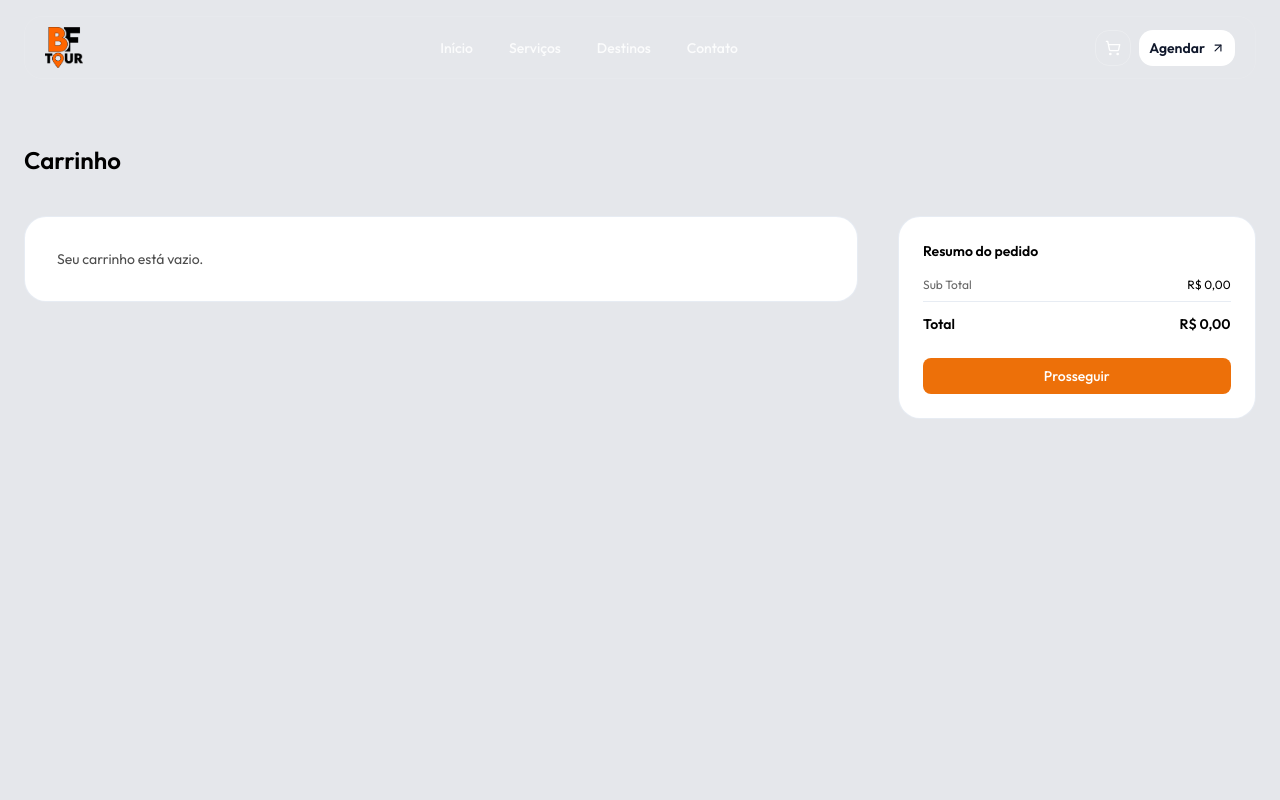
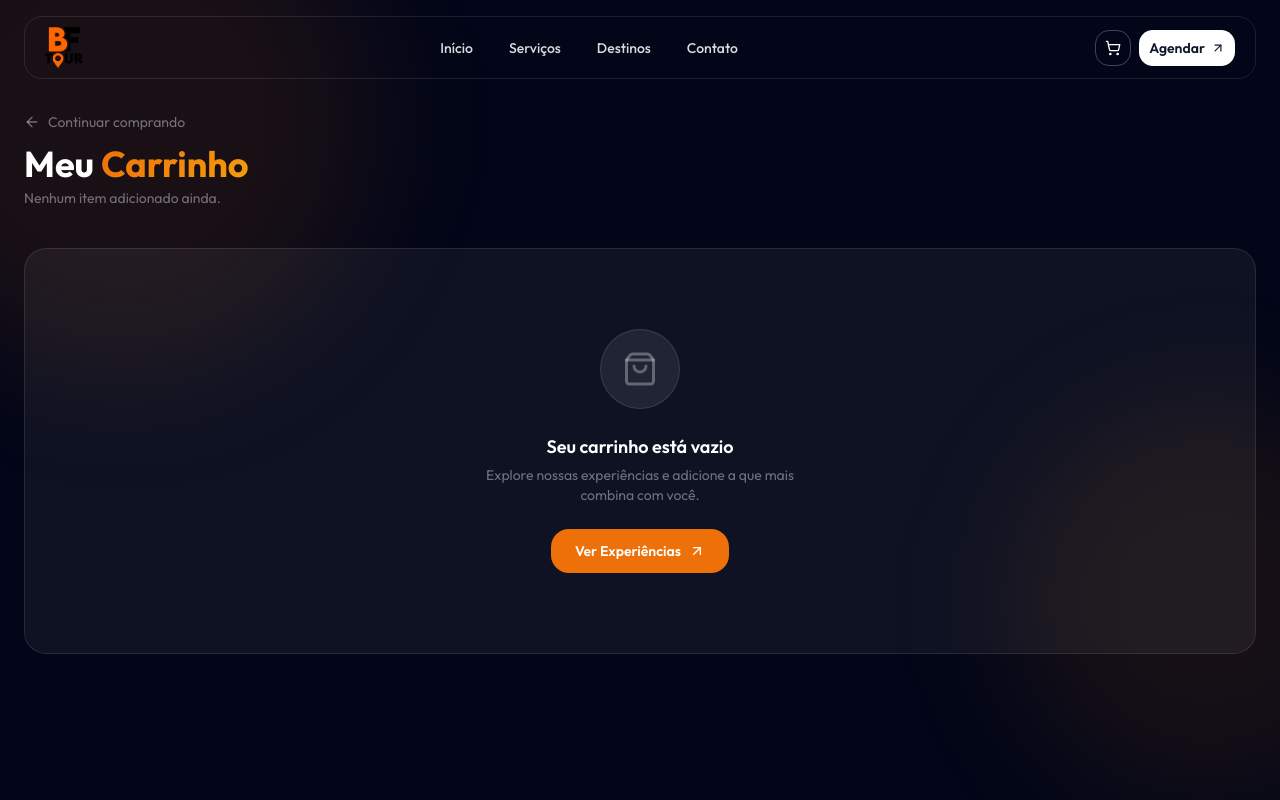
Before and after one commit to JasielLeal/bftour, a Next.js app: page /cart in a window 1280 px wide. Built offline with nearby package versions, Linux system fonts and the light colour scheme.

Commit message:
feat: refactor

```diff
--- a/app/(pages)/cart/page.tsx
+++ b/app/(pages)/cart/page.tsx
@@ -3,8 +3,7 @@
 import Image from "next/image";
 import Link from "next/link";
 import { useMemo } from "react";
-import { Button } from "@/components/ui/button";
-import { Trash2 } from "lucide-react";
+import { Trash2, ShoppingBag, ArrowLeft, Clock, MapPin, ArrowUpRight, Shield, Zap } from "lucide-react";
 import { useCart } from "@/components/cart/cart-context";
 import { experiencias } from "@/data/experiencias";
 import { Reveal } from "@/components/reveal";
@@ -39,67 +38,126 @@ export default function Cart() {
         0
     );
 
+    const isEmpty = groupedItems.length === 0;
+
     return (
-        <section className="bg-gray-200 min-h-screen" id="carrinho">
-            <div className="max-w-7xl mx-auto px-6 py-16">
-                <Reveal className="flex items-center justify-between pt-20">
-                    <h1 className="text-2xl font-semibold text-black">Carrinho</h1>
+        <div className="relative min-h-screen bg-slate-950 overflow-hidden">
+            {/* Ambient blobs */}
+            <div className="pointer-events-none absolute -top-32 -left-32 w-125 h-125 rounded-full bg-primary/10 blur-3xl" />
+            <div className="pointer-events-none absolute top-1/2 -right-32 w-100 h-100 rounded-full bg-orange-400/8 blur-3xl" />
+
+            <div className="relative z-10 max-w-7xl mx-auto px-4 sm:px-6 pt-28 pb-24">
+
+                {/* Header */}
+                <Reveal className="flex items-center gap-4 mb-3">
+                    <Link
+                        href="/#favorites"
+                        className="inline-flex items-center gap-2 text-sm text-white/40 hover:text-white/80 transition-colors"
+                    >
+                        <ArrowLeft className="size-4" />
+                        Continuar comprando
+                    </Link>
+                </Reveal>
+                <Reveal delay={60} className="mb-10">
+                    <h1 className="text-3xl sm:text-4xl font-bold text-white">
+                        Meu <span className="text-gradient">Carrinho</span>
+                    </h1>
+                    <p className="text-white/40 text-sm mt-1">
+                        {isEmpty ? "Nenhum item adicionado ainda." : `${items.length} item${items.length > 1 ? "s" : ""} selecionado${items.length > 1 ? "s" : ""}`}
+                    </p>
                 </Reveal>
 
-                <div className="mt-10 grid gap-10 lg:grid-cols-[1.4fr_0.6fr]">
-                    <div className="space-y-6">
-                        {groupedItems.length === 0 && (
-                            <Reveal className="rounded-3xl border border-slate-200/80 bg-white p-8 text-sm text-black/70">
-                                Seu carrinho está vazio.
+                {isEmpty ? (
+                    /* ── Empty state ── */
+                    <Reveal className="flex flex-col items-center justify-center gap-6 rounded-3xl border border-white/10 bg-white/5 py-20 px-6 text-center">
+                        <span className="flex size-20 items-center justify-center rounded-full bg-white/8 border border-white/10">
+                            <ShoppingBag className="size-9 text-white/30" />
+                        </span>
+                        <div>
+                            <p className="text-lg font-semibold text-white">Seu carrinho está vazio</p>
+                            <p className="text-white/40 text-sm mt-1 max-w-xs mx-auto">
+                                Explore nossas experiências e adicione a que mais combina com você.
+                            </p>
+                        </div>
+                        <Link
+                            href="/#favorites"
+                            className="inline-flex items-center gap-2 rounded-2xl bg-primary px-6 py-3 text-sm font-semibold text-white hover:bg-orange-500 transition-colors"
+                        >
+                            Ver Experiências <ArrowUpRight className="size-4" />
+                        </Link>
                     </Reveal>
-                        )}
+                ) : (
+                    <div className="grid gap-6 lg:grid-cols-[1fr_380px] lg:items-start">
 
-                        {groupedItems.map(({ item, qty }) => {
+                        {/* ── Items list ── */}
+                        <div className="space-y-4">
+                            {groupedItems.map(({ item, qty }, index) => {
                                 const exp = experienceMap.get(item.id);
                                 const image = exp?.imagens?.[0] ?? "/quadriciculo.jpeg";
-                            const subtitle = exp ? `${exp.tipo} · ${exp.duracao}` : item.tipo;
 
                                 return (
-                                <Reveal key={item.id} delay={qty * 70}>
-                                <article className="interactive-card rounded-3xl border border-slate-200/80 bg-white p-5">
-                                    <div className="flex gap-4">
-                                        <div className="relative h-24 w-20 overflow-hidden rounded-2xl bg-slate-100">
+                                    <Reveal key={item.id} delay={index * 60}>
+                                        <article className="group flex gap-4 sm:gap-5 rounded-2xl border border-white/10 bg-white/5 p-4 sm:p-5 transition-colors hover:border-white/20">
+                                            {/* Image */}
+                                            <div className="relative h-24 w-24 sm:h-28 sm:w-28 shrink-0 overflow-hidden rounded-xl bg-white/10">
                                                 <Image
                                                     src={image}
                                                     alt={item.titulo}
                                                     fill
-                                                className="object-cover"
-                                                sizes="80px"
+                                                    className="object-cover transition-transform duration-500 group-hover:scale-105"
+                                                    sizes="112px"
                                                 />
                                             </div>
-                                        <div className="flex flex-1 items-start justify-between">
-                                            <div>
-                                                <h3 className="text-base font-semibold text-black">
+
+                                            {/* Details */}
+                                            <div className="flex flex-1 min-w-0 flex-col justify-between">
+                                                <div className="flex items-start justify-between gap-2">
+                                                    <div className="min-w-0">
+                                                        <p className="text-[11px] font-semibold uppercase tracking-wider text-primary mb-0.5">
+                                                            {exp?.tipo ?? item.tipo}
+                                                        </p>
+                                                        <h3 className="text-sm sm:text-base font-bold text-white leading-snug truncate">
                                                             {item.titulo}
                                                         </h3>
-                                                <p className="text-xs text-black/60 capitalize">{subtitle}</p>
-                                                <div className="mt-2 text-[11px] text-black/60">
-                                                    Quantidade: <span className="text-black/70">{qty}</span>
+                                                        <div className="flex items-center gap-3 mt-1.5 text-xs text-white/40">
+                                                            {exp?.duracao && (
+                                                                <span className="flex items-center gap-1">
+                                                                    <Clock className="size-3" />
+                                                                    {exp.duracao}
+                                                                </span>
+                                                            )}
+                                                            {exp?.localizacao && (
+                                                                <span className="flex items-center gap-1">
+                                                                    <MapPin className="size-3" />
+                                                                    Baía Formosa
+                                                                </span>
+                                                            )}
                                                         </div>
                                                     </div>
-                                            <div className="text-right">
-                                                <p className="text-sm font-semibold text-black">
+                                                    <div className="shrink-0 text-right">
+                                                        <p className="text-base sm:text-lg font-bold text-white">
                                                             {formatCurrency(item.preco * qty)}
                                                         </p>
-                                            </div>
+                                                        {qty > 1 && (
+                                                            <p className="text-xs text-white/40">
+                                                                {qty}× {formatCurrency(item.preco)}
+                                                            </p>
+                                                        )}
                                                     </div>
                                                 </div>
 
-                                    <div className="mt-4 flex items-center justify-between">
-                                        <div className="text-xs text-black/60">
-                                            {formatCurrency(item.preco)} por {exp?.valorPor}
-                                        </div>
+                                                <div className="flex items-center justify-between mt-3 pt-3 border-t border-white/10">
+                                                    <p className="text-xs text-white/35">
+                                                        {formatCurrency(item.preco)}{exp?.valorPor ? ` por ${exp.valorPor}` : ""}
+                                                    </p>
                                                     <button
-                                            className="inline-flex items-center gap-2 text-xs text-black/60 hover:text-black"
+                                                        className="inline-flex items-center gap-1.5 rounded-lg px-3 py-1.5 text-xs font-medium text-white/35 hover:bg-red-500/15 hover:text-red-400 transition-colors"
                                                         onClick={() => removeItem(item.id)}
                                                     >
-                                            <Trash2 size={14} /> Remover
+                                                        <Trash2 className="size-3.5" />
+                                                        Remover
                                                     </button>
+                                                </div>
                                             </div>
                                         </article>
                                     </Reveal>
@@ -107,26 +165,58 @@ export default function Cart() {
                             })}
                         </div>
 
-                    <Reveal delay={160}>
-                    <aside className="interactive-card rounded-3xl border border-slate-200/80 bg-white p-6 h-fit">
-                        <h3 className="text-sm font-semibold text-black">Resumo do pedido</h3>
-                        <div className="mt-4 space-y-2 text-xs text-black/60">
-                            <div className="flex items-center justify-between">
-                                <span>Sub Total</span>
-                                <span className="text-black">{formatCurrency(subtotal)}</span>
+                        {/* ── Order summary ── */}
+                        <Reveal delay={160} className="lg:sticky lg:top-28">
+                            <aside className="rounded-2xl border border-white/10 bg-white/5 p-6">
+                                <h2 className="text-base font-bold text-white mb-5">Resumo do pedido</h2>
+
+                                <div className="space-y-3 text-sm">
+                                    {groupedItems.map(({ item, qty }) => (
+                                        <div key={item.id} className="flex items-center justify-between text-white/50">
+                                            <span className="truncate mr-2 max-w-45">{item.titulo}{qty > 1 ? ` ×${qty}` : ""}</span>
+                                            <span className="shrink-0 font-medium text-white/80">{formatCurrency(item.preco * qty)}</span>
                                         </div>
-                            <div className="flex items-center justify-between border-t border-slate-200/80 pt-3 text-sm font-semibold text-black">
-                                <span>Total</span>
-                                <span>{formatCurrency(subtotal)}</span>
+                                    ))}
+                                </div>
+
+                                <div className="mt-4 pt-4 border-t border-white/10 flex items-center justify-between">
+                                    <span className="text-white/50 text-sm">Subtotal</span>
+                                    <span className="font-medium text-white/80 text-sm">{formatCurrency(subtotal)}</span>
+                                </div>
+                                <div className="mt-2 pb-5 border-b border-white/10 flex items-center justify-between">
+                                    <span className="text-white/50 text-sm">Taxa de serviço</span>
+                                    <span className="text-emerald-400 text-sm font-medium">Grátis</span>
+                                </div>
+                                <div className="mt-4 flex items-center justify-between">
+                                    <span className="font-bold text-white">Total</span>
+                                    <span className="font-bold text-xl text-white">{formatCurrency(subtotal)}</span>
+                                </div>
+
+                                <Link
+                                    href="/finish"
+                                    className="mt-6 flex w-full items-center justify-center gap-2 rounded-2xl bg-primary px-6 py-3.5 text-sm font-semibold text-white hover:bg-orange-500 transition-colors duration-300"
+                                >
+                                    Prosseguir para o pagamento
+                                    <ArrowUpRight className="size-4" />
+                                </Link>
+
+                                {/* Trust badges */}
+                                <div className="mt-5 flex items-center justify-center gap-4 text-[11px] text-white/30">
+                                    <span className="flex items-center gap-1">
+                                        <Shield className="size-3.5 text-emerald-400" />
+                                        Pagamento seguro
+                                    </span>
+                                    <span className="flex items-center gap-1">
+                                        <Zap className="size-3.5 text-primary" />
+                                        Confirmação rápida
+                                    </span>
+                                </div>
+                            </aside>
+                        </Reveal>
+
+                    </div>
+                )}
             </div>
         </div>
-                        <Button asChild className="mt-6 w-full" disabled={groupedItems.length === 0}>
-                            <Link href="/finish">Prosseguir</Link>
-                        </Button>
-                    </aside>
-                    </Reveal>
-                </div>
-            </div>
-        </section>
     );
 }
```
Lines whose indentation alone changed are shown as unchanged.
